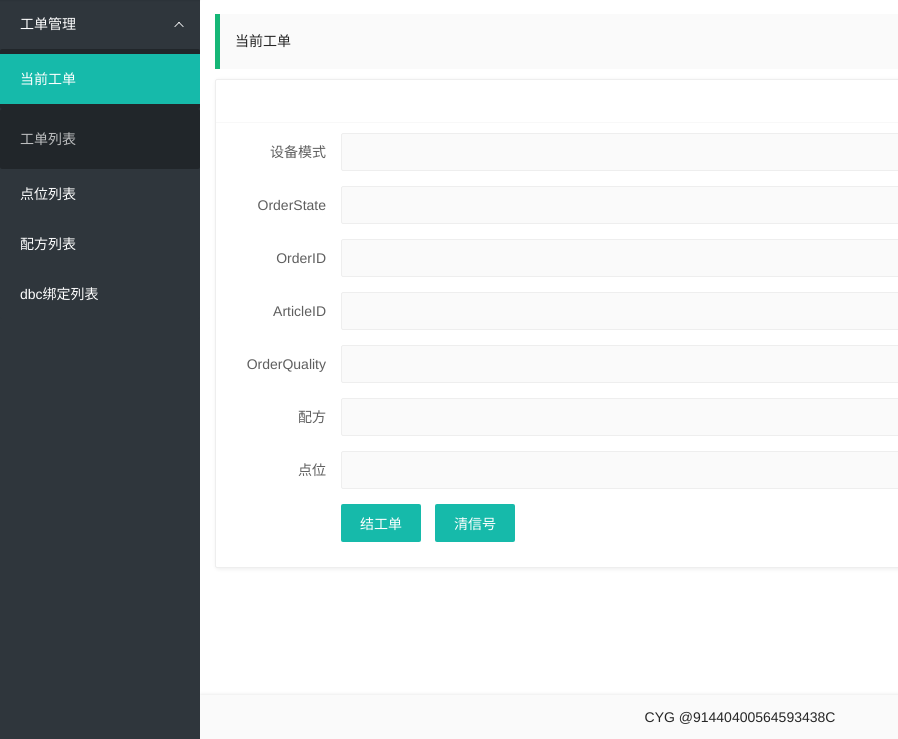
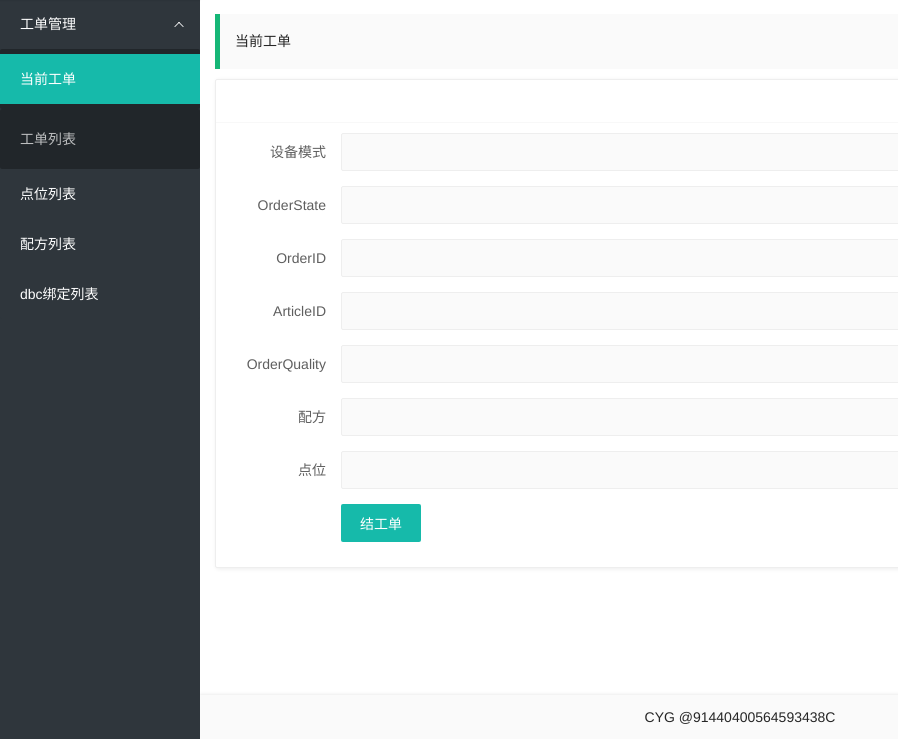
Before and after one commit to ChangYuan-Semiconductor-Equipment/semikron_mes_web, a Flask app: page /current_lot in a window 1280 px wide. Shown: the part 61-800 px from the top of the page, without its empty margins (0-898 px from the left). Run offline with Flask 3, Linux system fonts and the light colour scheme; data that the repository does not hold is empty.

Commit message:
bigfix: remove clear signal button

```diff
--- a/mes_web/templates/cyg_current_lot.html
+++ b/mes_web/templates/cyg_current_lot.html
@@ -77,8 +77,6 @@
                 <div class="layui-form-item">
                     <div class="layui-input-block">
                         <button type="submit" class="layui-btn" lay-submit lay-filter="end_lot">结工单</button>
-                        <button type="submit" class="layui-btn" lay-submit lay-filter="clear_signal">清信号</button>
-
                     </div>
                 </div>
             </form>
```
